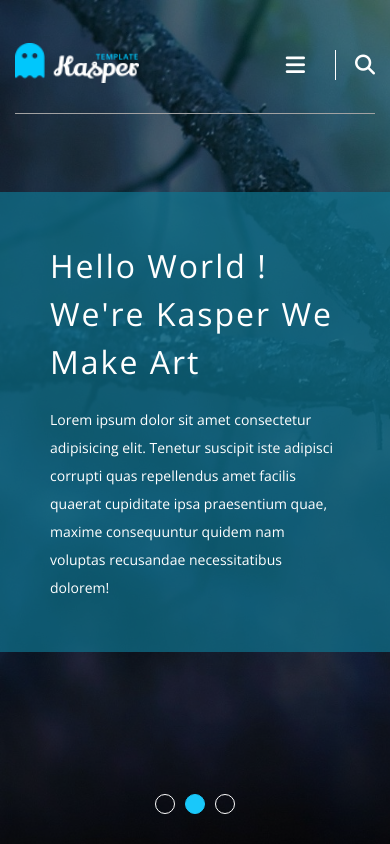
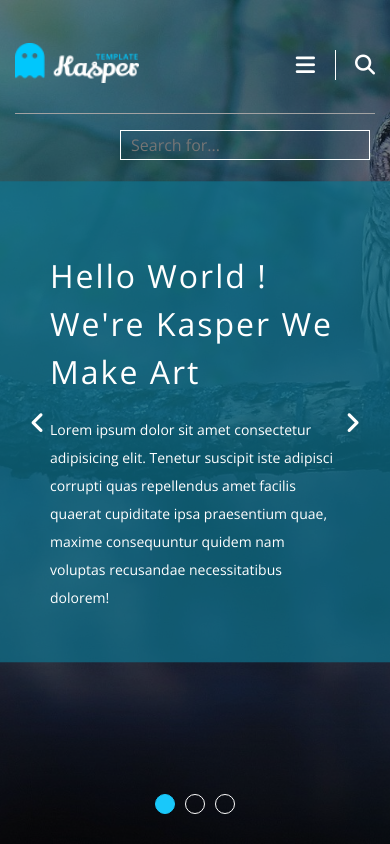
Before and after one commit to Ali-AK004/Kasper-Template, a plain HTML site: page index.html in a window 390 px wide. Both pictures are taken after a click on the element 355 px from the left and 65 px from the top of the page. Shown: the top 844 px of the page. Drawn offline with nearby package versions, Linux system fonts and the light colour scheme; a web font is replaced by a local one.

Commit message:
added image slider to the landing page, Charcters Counter in contact

```diff
--- a/CSS/style.css
+++ b/CSS/style.css
@@ -8,6 +8,14 @@
   background-color: var(--main-color);
   color: #fff;
 }
+
+::-webkit-scrollbar {
+  width: 15px;
+}
+
+::-webkit-scrollbar-thumb {
+  background-color: var(--main-color);
+}
 /* end variable */
 /* start Global Rules */
 * {
@@ -15,6 +23,10 @@
   margin: 0;
   box-sizing: border-box;
   font-family: "Open Sans", sans-serif;
+}
+
+body {
+  overflow-x: hidden;
 }
 
 html {
@@ -149,6 +161,8 @@ header nav {
 header nav .toggle-menu {
   color: white;
   font-size: 22px;
+  cursor: pointer;
+  margin-right: 10px;
 }
 
 @media (min-width: 768px) {
@@ -165,7 +179,7 @@ header nav ul {
   header nav ul {
     display: none;
   }
-  header nav .toggle-menu:hover + ul {
+  header nav.openNav .toggle-menu + ul {
     display: flex;
     flex-direction: column;
     position: absolute;
@@ -196,11 +210,45 @@ header nav ul li a:hover {
   border-bottom: 1px solid var(--main-color);
 }
 
+header nav form {
+  display: flex;
+  align-items: center;
+  justify-content: center;
+  flex-direction: row-reverse;
+}
+
+header nav form input {
+  transform: scale(0);
+  width: 0;
+  color: white;
+  border: 1px solid white;
+  background-color: transparent;
+  outline: none;
+  padding: 5px 10px;
+  transition: all 0.3s ease;
+  transform-origin: right;
+  position: relative;
+}
+
+header nav form input.show {
+  transform: scale(1);
+  width: 200px;
+}
+
+@media screen and (max-width: 768px) {
+  header nav form input.show {
+    position: absolute;
+    top: 100%;
+    width: 250px;
+    right: 20px;
+  }
+}
+
 header nav .form {
   width: 40px;
   height: 30px;
   position: relative;
-  margin-left: 30px;
+  margin-left: 10px;
   border-left: 1px solid white;
   cursor: pointer;
 }
@@ -216,11 +264,20 @@ header nav .form i {
 /* end header section */
 /* start landing */
 .landing {
-  min-height: 100vh;
-  background-image: url(../Images/landing.jpg);
-  background-size: cover;
+  height: 100vh;
   position: relative;
   overflow: hidden;
+}
+
+.landing::before {
+  content: "";
+  position: absolute;
+  width: 100%;
+  height: 100%;
+  left: 0;
+  top: 0;
+  background-color: rgba(0 0 0 / 0.5);
+  z-index: 1;
 }
 
 .landing .texts {
@@ -233,10 +290,39 @@ header nav .form i {
   width: 50%;
   display: flex;
   justify-content: flex-end;
+  z-index: 19;
 }
 
 .landing .texts .content {
   max-width: 500px;
+}
+
+.landing-imgs {
+  display: flex;
+  align-items: center;
+  justify-content: center;
+  position: relative;
+}
+
+.landing-imgs .imgs {
+  width: 100vw;
+  height: 100vh;
+}
+
+.landing-imgs .imgs img {
+  display: none;
+  object-fit: cover;
+  width: 100%;
+  height: 100%;
+}
+
+.landing-imgs img.activeImg {
+  display: block;
+}
+
+.landing-imgs .bullets,
+.landing-imgs > i {
+  z-index: 9999;
 }
 
 @media (max-width: 767px) {
@@ -246,21 +332,9 @@ header nav .form i {
   .landing .texts .content {
     max-width: 100%;
   }
-  .landing .change {
-    display: none;
-  }
 }
 
-.landing .overlay {
-  position: absolute;
-  height: 100%;
-  width: 100%;
-  left: 0;
-  top: 0;
-  background-color: rgba(0 0 0 / 0.5);
-}
-
-.landing .texts h2 {
+.landing .texts h1 {
   font-size: 32px;
   color: #fff;
   letter-spacing: 2px;
@@ -290,6 +364,11 @@ header nav .form i {
 
 .landing .right {
   right: 30px;
+}
+
+.landing .right.disabled {
+  color: #777;
+  cursor: no-drop;
 }
 
 .bullets {
@@ -440,6 +519,7 @@ header nav .form i {
   padding-top: var(--section-padding);
   padding-bottom: var(--section-padding);
 }
+
 .port-content .sections {
   display: flex;
   justify-content: center;
@@ -508,6 +588,8 @@ header nav .form i {
   width: fit-content;
   margin: 10px auto;
   text-transform: uppercase;
+  border: none;
+  cursor: pointer;
 }
 /* end portfolio */
 
@@ -1058,6 +1140,11 @@ textarea:focus {
   height: 200px;
 }
 
+.contact-us .contact-info .count-number {
+  color: var(--main-color);
+  font-weight: bold;
+}
+
 .contact-us .contact-text {
   flex-direction: column;
   flex-basis: 25%;
--- a/index.html
+++ b/index.html
@@ -32,20 +32,54 @@
             <li><a href="#Pricing">Pricing</a></li>
             <li><a href="#Contact">Contact</a></li>
           </ul>
-          <div class="form">
-            <i class="fas fa-search"></i>
-          </div>
+          <form>
+            <div class="form">
+              <i class="fas fa-search"></i>
+            </div>
+            <input
+              type="text"
+              name="search"
+              placeholder="Search for..."
+              autofocus
+            />
+          </form>
         </nav>
       </div>
     </header>
     <section class="landing">
-      <div class="overlay"></div>
+      <!-- <div class="overlay"></div> -->
+      <div class="landing-imgs">
+        <div class="imgs">
+          <img src="Images/landing.jpg" />
+          <img
+            src="https://images.pexels.com/photos/624015/pexels-photo-624015.jpeg?auto=compress&cs=tinysrgb&w=1920&h=1080&dpr=1"
+          />
+          <img
+            src="https://images.pexels.com/photos/2104152/pexels-photo-2104152.jpeg?auto=compress&cs=tinysrgb&w=1920&h=1080&dpr=1"
+          />
+        </div>
+        <ul class="bullets">
+          <li></li>
+          <li></li>
+          <li></li>
+        </ul>
+        <i
+          class="fa-solid fa-angle-left change left"
+          id="prev"
+          onclick="prevSlide()"
+        ></i>
+        <i
+          class="fa-solid fa-angle-right change right"
+          id="next"
+          onclick="nextSlide()"
+        ></i>
+      </div>
       <div class="texts">
         <div class="content">
-          <h2>
+          <h1>
             Hello World ! <br />
             We're Kasper We Make Art
-          </h2>
+          </h1>
           <p>
             Lorem ipsum dolor sit amet consectetur adipisicing elit. Tenetur
             suscipit iste adipisci corrupti quas repellendus amet facilis
@@ -54,13 +88,6 @@
           </p>
         </div>
       </div>
-      <i class="fa-solid fa-angle-left change left"></i>
-      <i class="fa-solid fa-angle-right change right"></i>
-      <ul class="bullets">
-        <li></li>
-        <li class="active"></li>
-        <li></li>
-      </ul>
     </section>
     <section class="services" id="services">
       <div class="container">
@@ -205,7 +232,7 @@
             </div>
           </div>
         </div>
-        <a href="#" class="btn">more</a>
+        <button class="btn">more</button>
       </div>
     </section>
     <section class="video">
@@ -422,10 +449,10 @@
       </div>
       <div class="pricing-footer">
         <p>Contact us if you have special request</p>
-        <a href="#">Contact Us</a>
+        <a href="mailto:ali.webdevx@gmail.com">Contact Us</a>
       </div>
     </section>
-    <div class="subscribe">
+    <section class="subscribe">
       <div class="container">
         <form action="">
           <i class="far fa-envelope fa-lg"></i>
@@ -437,7 +464,7 @@
           Mauris blan dit aliquet elit, eget tincidunt.
         </p>
       </div>
-    </div>
+    </section>
     <section class="contact-us" id="Contact">
       <div class="container">
         <div class="special-heading">contact us</div>
@@ -457,6 +484,7 @@
                 aria-expanded="false"
                 placeholder="Your message"
               ></textarea>
+              <p>Characters Count: <span class="count-number">0</span></p>
               <input type="submit" value="send message" />
             </form>
           </div>
--- a/script.js
+++ b/script.js
@@ -1,5 +1,74 @@
+// navigation logic
+// navigation search
+const searchIcon = document.querySelector("nav .form");
+const searchInput = document.querySelector("nav > form input");
+const openSearchInput = () => {
+  searchInput.classList.toggle("show");
+};
+searchIcon.addEventListener("click", openSearchInput);
+
+// openNav menu when clicked on menuBtn
+const navIcon = document.querySelector(".toggle-menu");
+const navContainer = document.querySelector("nav");
+navIcon.addEventListener("click", function () {
+  navContainer.classList.toggle("openNav");
+});
+
+// navLinks
+const navLinks = document.querySelectorAll("nav ul li a");
+navLinks.forEach((link) => {
+  link.addEventListener("click", function () {
+    navContainer.classList.remove("openNav");
+
+    // removes the class active from all links
+    navLinks.forEach((link) => link.classList.remove("active"));
+
+    // adds the class active to the clicked link
+    link.classList.add("active");
+  });
+});
+
+// image slider
+const imgs = document.querySelectorAll(".landing-imgs img");
+const bullets = document.querySelectorAll(".landing .bullets li");
+const prevBtn = document.getElementById("prev");
+const nextBtn = document.getElementById("next");
+let totaleSlides = imgs.length;
+let currentIndex = 0;
+
+const showSlide = (index) => {
+  imgs.forEach((img) => img.classList.remove("activeImg"));
+  bullets.forEach((bullet) => bullet.classList.remove("active"));
+
+  imgs[index].classList.add("activeImg");
+  bullets[index].classList.add("active");
+};
+
+const goToSlide = (index) => {
+  currentIndex = (totaleSlides + index) % totaleSlides;
+  showSlide(currentIndex);
+};
+
+const nextSlide = () => {
+  goToSlide(currentIndex + 1);
+};
+
+const prevSlide = () => {
+  goToSlide(currentIndex - 1);
+};
+
+showSlide(currentIndex);
+
+// message Characters counter
+const messageContainer = document.querySelector(".contact-form textarea");
+const countSpan = document.querySelector(".contact-form .count-number");
+
+messageContainer.addEventListener("input", function () {
+  let counter = messageContainer.value.length;
+  countSpan.textContent = counter;
+});
+
+// footer date
 const showDate = document.querySelector(".date");
-
 const date = new Date().getFullYear();
-
 showDate.append(date);
```
